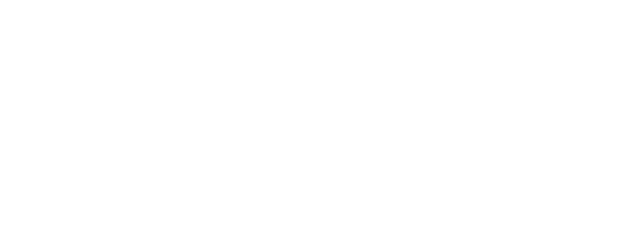
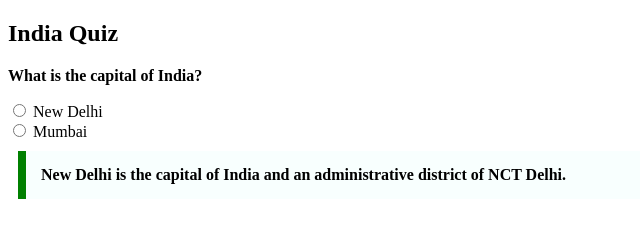
Before and after one commit to acciojob/trivia-KnightAbhay, a website: page main.html in a window 1280 px wide. Shown: the whole page, without its empty margins (0-640 px from the left). Drawn offline with Linux system fonts and the light colour scheme.

Commit message:
created a submission

```diff
--- a/main.html
+++ b/main.html
@@ -1,15 +1,41 @@
 <!DOCTYPE html>
-
 <html>
 
 <head>
 	<link rel="stylesheet" href="styles.css">
+	<title>India Quiz</title>
+	<style>
+		blockquote {
+			max-width: 600px;
+			margin: 10px;
+			padding: 15px;
+			border-left: 8px solid green;
+			background-color: #f8fffe;
+			font-weight: bold;
+		}
+	</style>
 </head>
 
 <body>
+
 	<!-- the entire body must be written by student -->
-    <script type="text/javascript" src="./script.js">
-</script>
+
+	<h2>India Quiz</h2>
+	<form>
+		<p><strong>What is the capital of India?</strong></p>
+		<input type="radio" id="newdelhi" name="capital" value="New Delhi">
+		<label for="newdelhi">New Delhi</label><br>
+		<input type="radio" id="mumbai" name="capital" value="Mumbai">
+		<label for="mumbai">Mumbai</label>
+	</form>
+
+	<blockquote cite="https://en.wikipedia.org/wiki/New_Delhi">
+		New Delhi is the capital of India and an administrative district of NCT Delhi.
+	</blockquote>
+
+
+
+	<script type="text/javascript" src="./script.js"></script>
 
 </body>
 
```
